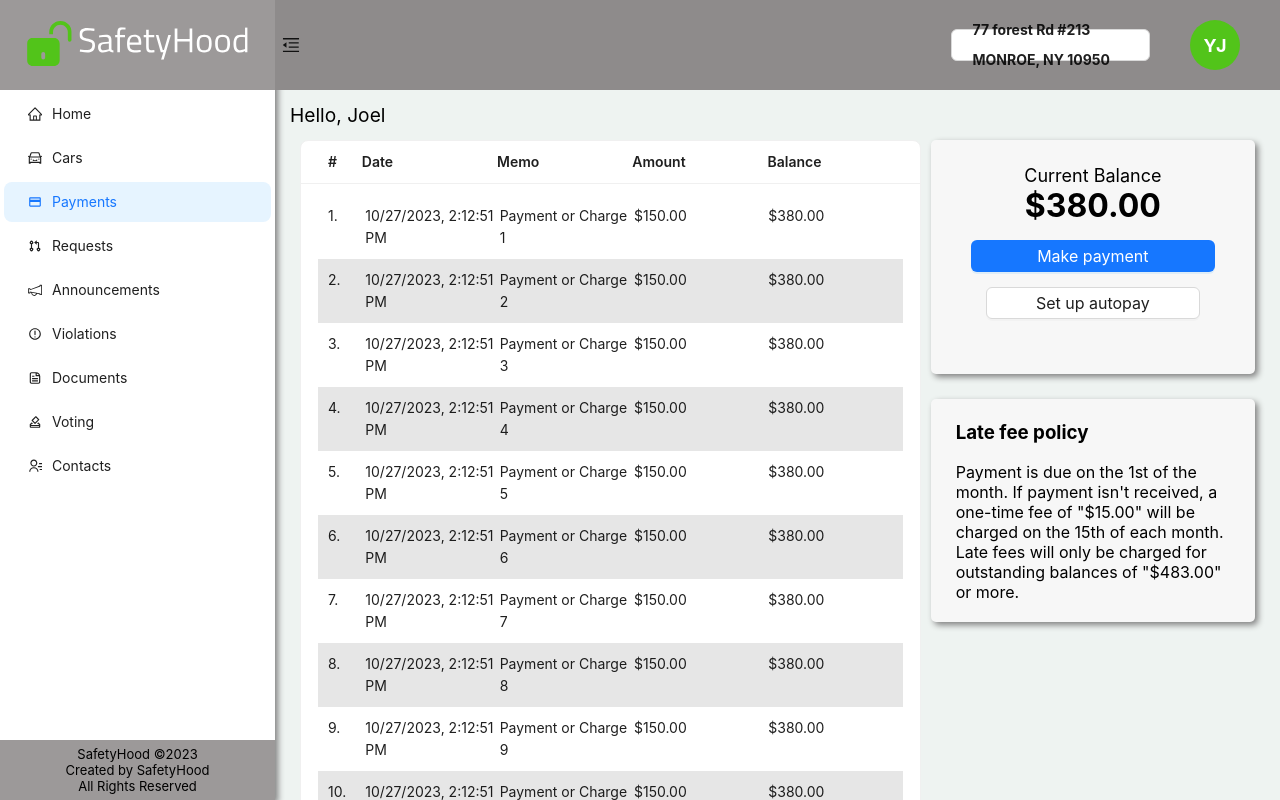
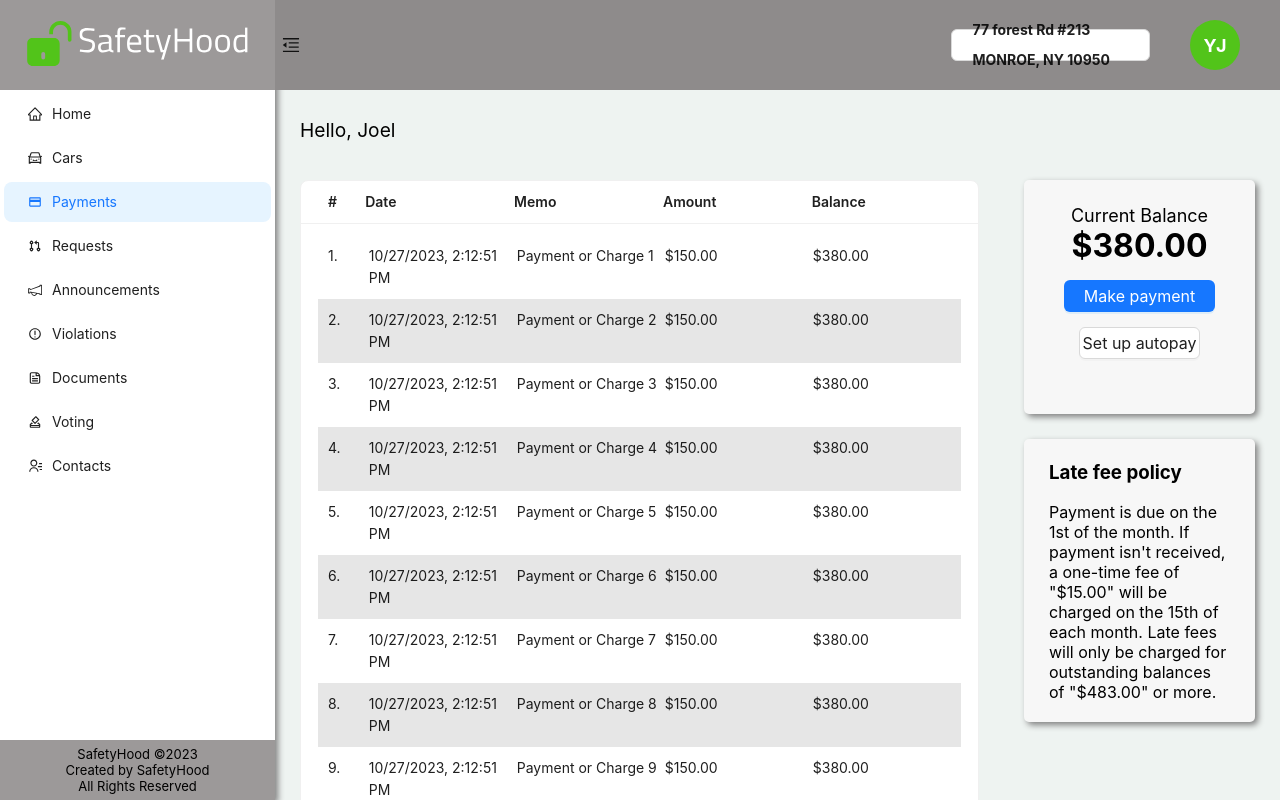
Before and after one commit to Yishei/parking-client, a React (Create React App) app: page /resident in a window 1280 px wide. Both pictures are taken after a click on the item "Payments". Built offline with nearby package versions, Linux system fonts and the light colour scheme; some icons are missing.

Commit message:
adjust css

```diff
--- a/src/ResidentComponents/Payments/Payments.css
+++ b/src/ResidentComponents/Payments/Payments.css
@@ -2,8 +2,8 @@
     display: flex;
     flex-direction: row;
     justify-content: space-between;
-    width: 100%;
-    padding: 0 75px 0 25px;
+    flex-grow: 1;
+    padding: 25px 75px 5px 25px;
 }
 
 .main-card-container{
@@ -50,8 +50,8 @@
 .side-container{
     display: flex;
     flex-direction: column;
-    align-items: end;
-    width: 300px;
+    align-items: flex-end;
+    width: 20%;
 }
 
 .make-payment-container{
--- a/src/ResidentComponents/ResidentHome/ResidentHome.css
+++ b/src/ResidentComponents/ResidentHome/ResidentHome.css
@@ -12,14 +12,13 @@
 }
 
 .side-bar {
-  background-color: lightblue;
   display: flex;
   flex-direction: column;
 }
-
+/*
 .app-body-container {
   flex-grow: 1;
-}
+} */
 
 .app-body-inner {
   background-color: rgb(238, 243, 241);
@@ -34,22 +33,12 @@
   justify-content: space-between;
   align-items: center;
   min-height: 50px;
-  padding-left: 15px;
+  padding: 15px 0 0 25px;
   font-size: larger;
 }
 
 .app-body {
-  display: flex;
-  width: 100%;
-}
-
-.app-footer {
-  background-color: orange;
-  position: fixed;
-  width: 100%;
-  bottom: 0;
-  min-height: 50px;
-  text-align: center;
+  /* display: flex; */
 }
 
 .data_div {
```
